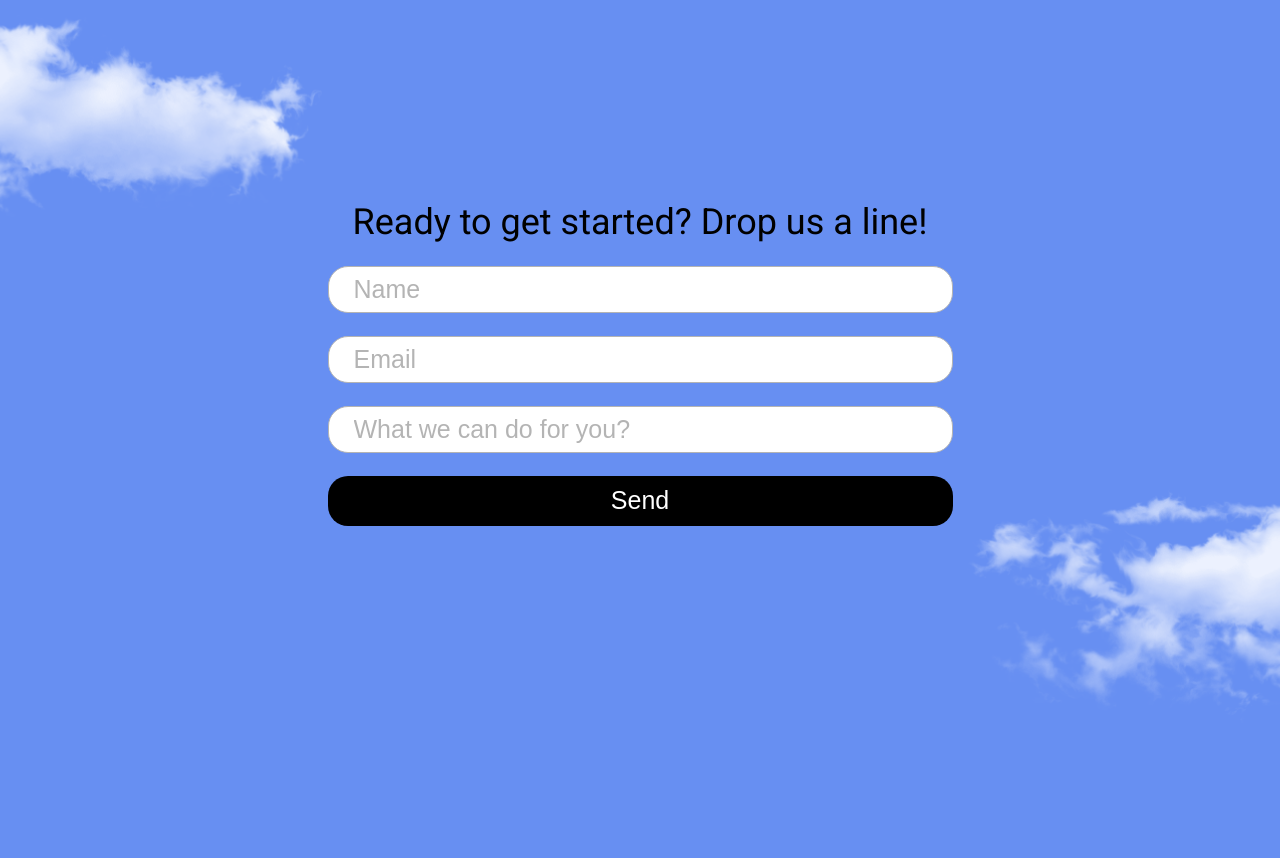
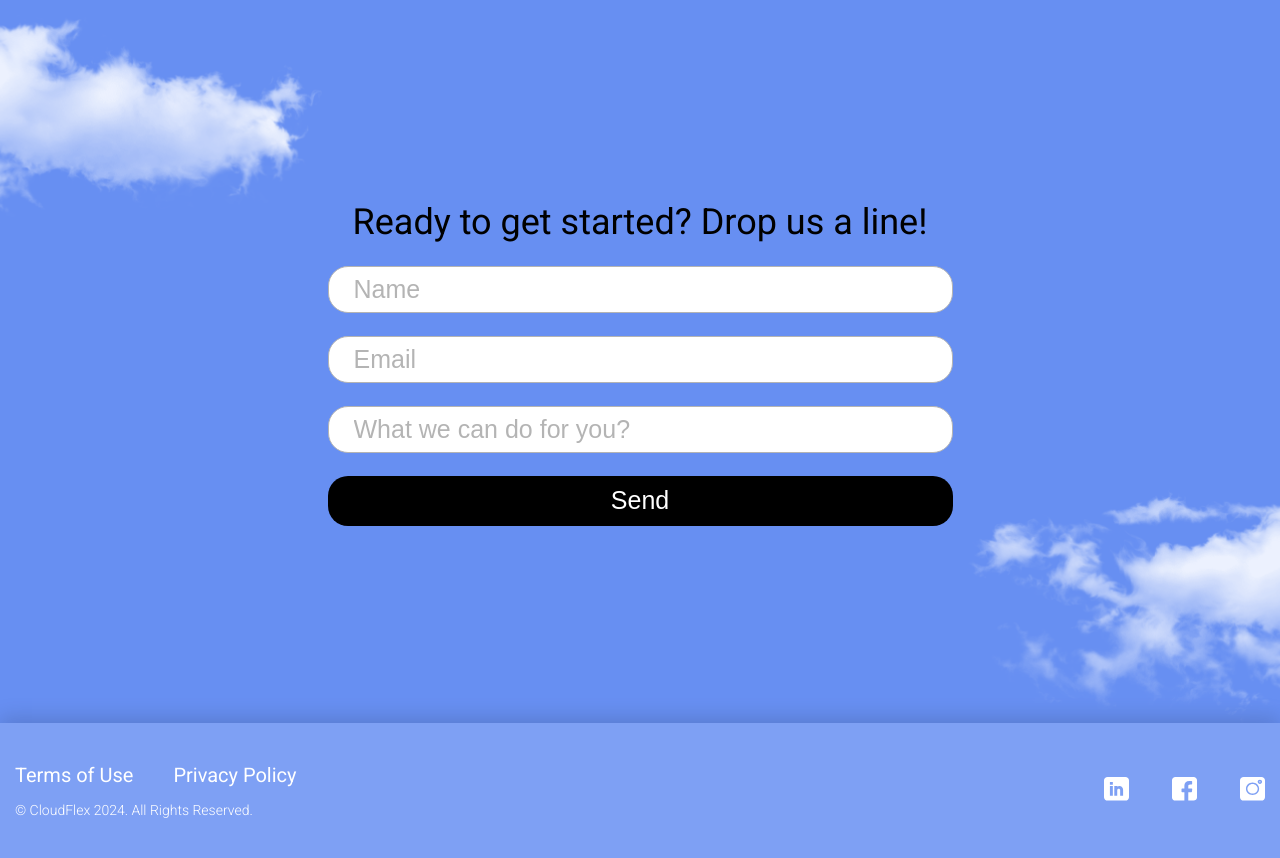
Before and after one commit to EOKvashnin/landing_live_streaming, a website built with Parcel: page index.html in a window 1280 px wide. Shown: the part 5877-6735 px from the top of the page. Before the commit the page ends 6600 px from the top, so only its background shows below. Built offline with nearby package versions, Linux system fonts and the light colour scheme.

Commit message:
Implemented footer

```diff
--- a/index.html
+++ b/index.html
@@ -256,5 +256,41 @@
             <div class="form-section__bg-cloud cloud--right"></div>
         </section>
 		</main>
+	 <footer class="footer-section" aria-label="contacts section" id="contacts">
+        <div class="container">
+            <div class="footer">
+                <div class="footer__terms">
+                    <div class="footer__terms-links">
+                        <a href="#" class="footer__terms-link">
+                            Terms of Use
+                        </a>
+                        <a href="#" class="footer__terms-link">
+                            Privacy Policy
+                        </a>
+                    </div>
+
+                    <div class="footer__terms-rights">© CloudFlex 2024. All Rights Reserved.</div>
+                </div>
+
+                <address class="footer__contacts">
+                    <a href="https://linkedin.com" target="_blank">
+                        <svg class="footer__contacts-icon" aria-label="linkedin icon">
+                            <use href="assets/sprites.svg#linkedin-icon"></use>
+                        </svg>
+                    </a>
+                    <a href="https://facebook.com" target="_blank">
+                        <svg class="footer__contacts-icon" aria-label="facebook icon">
+                            <use href="assets/sprites.svg#facebook-icon"></use>
+                        </svg>
+                    </a>
+                    <a href="https://instagram.com" target="_blank">
+                        <svg class="footer__contacts-icon" aria-label="instagram icon">
+                            <use href="assets/sprites.svg#instagram-icon"></use>
+                        </svg>
+                    </a>
+                </address>
+            </div>
+        </div>
+    </footer>
 	</body>
 </html>
--- /dev/null
+++ b/styles/_contacts.scss
@@ -0,0 +1,52 @@
+@use 'variables' as v;
+@use 'mixins' as m;
+@use 'sass:color';
+@use 'placeholders';
+
+.footer-section {
+	background-color: color.adjust(v.$color_white, $alpha: -0.85);
+	box-shadow: 0 -5px 20px 0 rgba(0, 0, 0, 0.15);
+
+	.footer {
+		width: 100%;
+		height: 135px;
+		margin: 0 auto;
+		padding: 0 15px;
+		@include m.d-flex(space-between, center, nowrap, row, 0, 0);
+
+		&__terms {
+			@include m.d-flex(start, start, nowrap, column, 0, 15px);
+
+			&-links {
+				@include m.d-flex(start, center, nowrap, row, 40px, 0);
+				@include m.font(20px, 400, v.$color_white);
+			}
+			&-link {
+				@extend %hover-black;
+			}
+
+			&-rights {
+				@include m.font(14px, 300, v.$color_white);
+			}
+		}
+
+		&__contacts {
+			@include m.d-flex(space-between, center, nowrap, row, 43px, 0);
+
+			&-icon {
+				width: 25px;
+				height: 24px;
+				fill: v.$color_white;
+
+				&:hover {
+					fill: v.$color_black;
+					cursor: pointer;
+				}
+			}
+		}
+
+		@media (max-width: v.$media_sn) {
+			@include m.d-flex(center, center, nowrap, column-reverse, 0, 20px);
+		}
+	}
+}
--- a/styles/_importer.scss
+++ b/styles/_importer.scss
@@ -7,3 +7,4 @@
 @forward 'expirience';
 @forward 'testimonials';
 @forward 'form';
+@forward 'contacts';
```
Also changed, not shown: dist/index.css, 1 other file.
